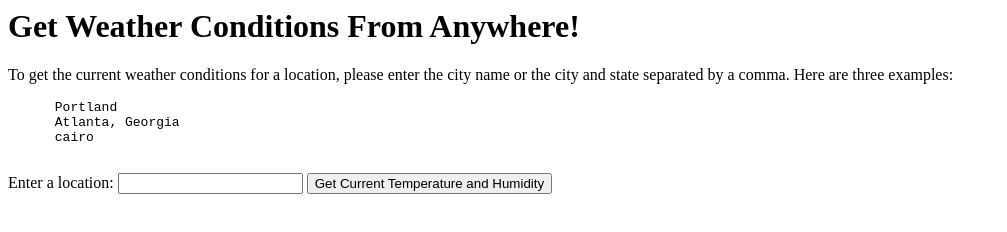
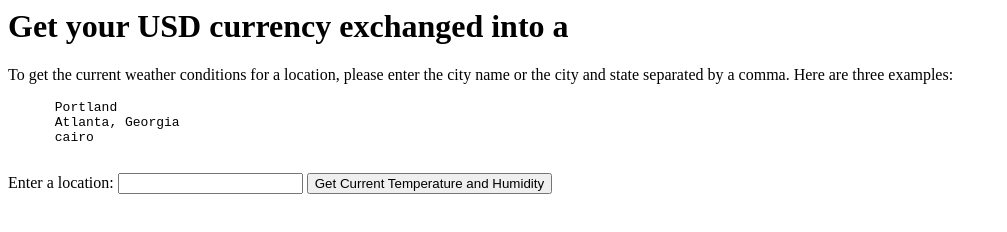
Before and after one commit to jlenz27/Currency-Exchange, a plain HTML site: page src/index.html in a window 1280 px wide. Shown: the whole page, without its empty margins (0-1007 px from the left). Drawn offline with Linux system fonts and the light colour scheme.

```diff
--- a/src/index.html
+++ b/src/index.html
@@ -4,7 +4,7 @@
 </head>
 <body>
   <div class="container">
-    <h1>Get Weather Conditions From Anywhere!</h1>
+    <h1>Get your USD currency exchanged into a</h1>
     <p>To get the current weather conditions for a location, please enter the city name or the city and state separated by a comma. Here are three examples:</p>
     <pre>
       Portland
```
